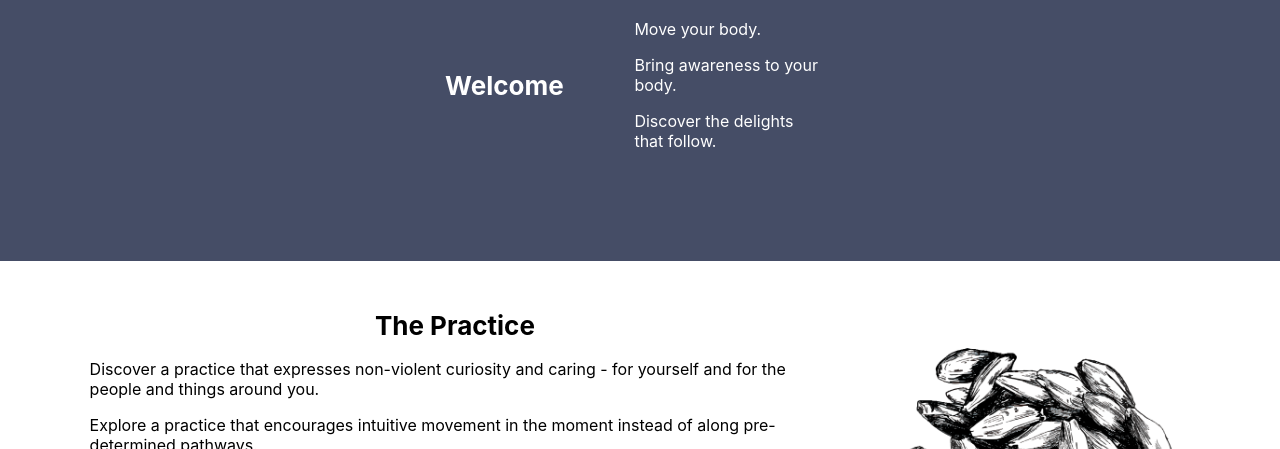
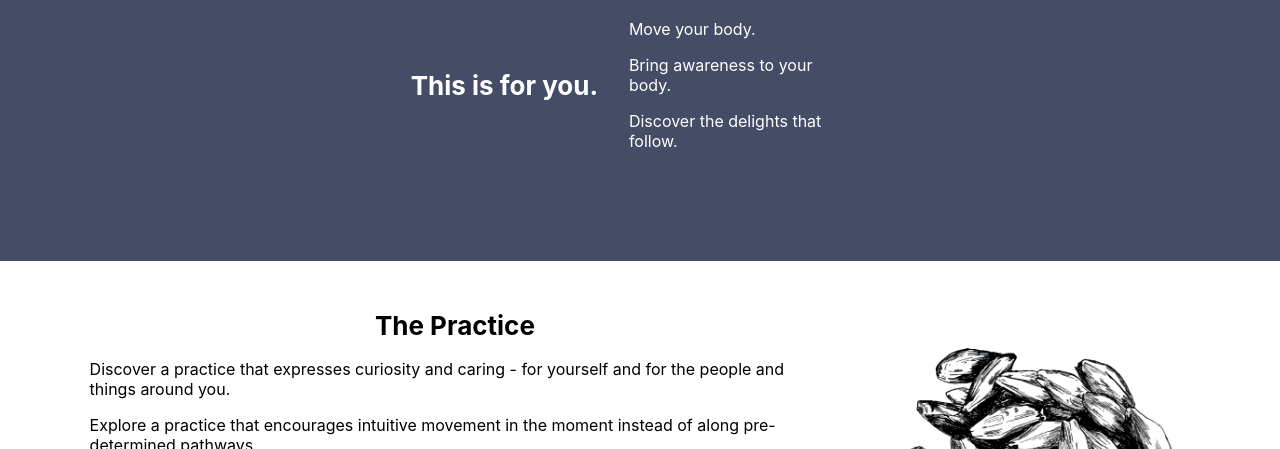
Before and after one commit to DigitalDsntHurt/jaaaam, a React (Create React App) app: page / in a window 1280 px wide. Shown: the part 619-1068 px from the top of the page. Built offline with nearby package versions, Linux system fonts and the light colour scheme.

Commit message:
Updates title on welcome section and copy in practice section

```diff
--- a/src/SiteCopy.js
+++ b/src/SiteCopy.js
@@ -22,7 +22,7 @@ const fantasiesText = () => (
 const practiceText = () => (
     <>
         <p>
-            Discover a practice that expresses non-violent curiosity and caring - for yourself and for the people and things around you.
+            Discover a practice that expresses curiosity and caring - for yourself and for the people and things around you.
         </p>
         <p>
             Explore a practice that encourages intuitive movement in the moment instead of along pre-determined pathways.
--- a/src/Welcome.js
+++ b/src/Welcome.js
@@ -5,7 +5,7 @@ function Welcome({ text, theme }) {
         <div className={`banner-sect ${theme}-theme`} >
             <div className='wrapper'>
                 <div className='title-cell'>
-                    <h1>Welcome</h1>
+                    <h1>This is for you.</h1>
                 </div>
                 <div className='text-cell'>
                     {text}
```
